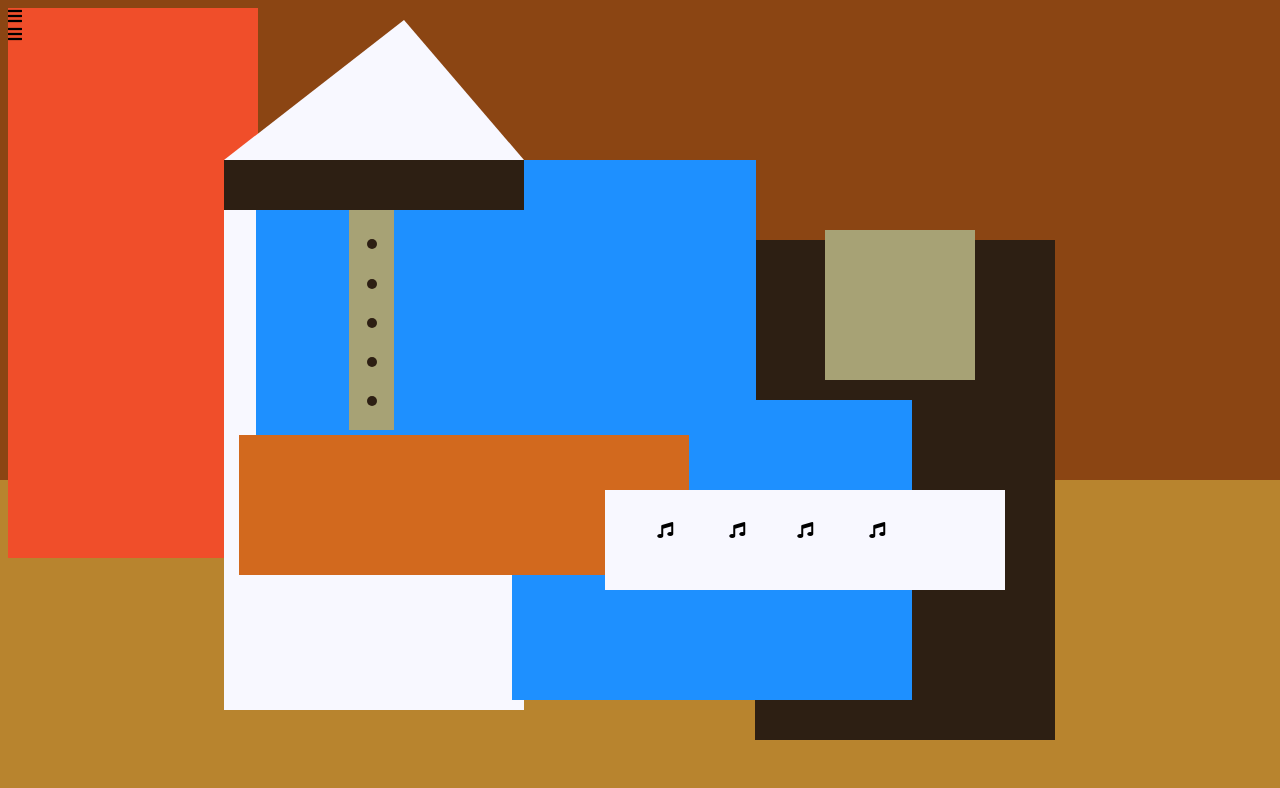
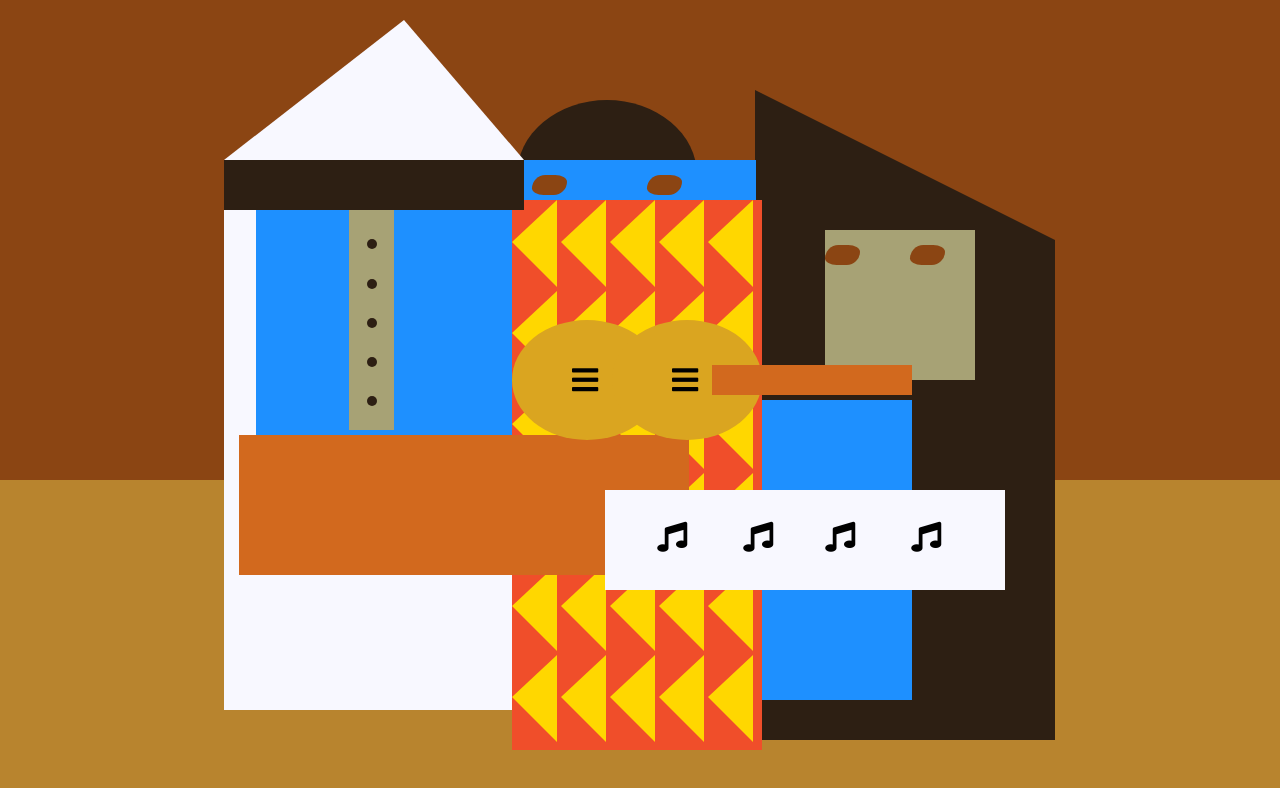
Before and after one commit to jeffvital/Picasso-Painting, a plain HTML site: page index.html in a window 1280 px wide. Drawn offline with Linux system fonts and the light colour scheme.

Commit message:
fixing black-hat color

```diff
--- a/styles.css
+++ b/styles.css
@@ -92,7 +92,7 @@ body {
   border-top-color: transparent;
   border-right-color: transparent;
   border-bottom-color: transparent;
-  border-left: rgb(45, 31, 19);
+  border-left-color: rgb(45, 31, 19);
   position: absolute;
   top: -150px;
   left: 0;
@@ -147,4 +147,109 @@ body {
   width: 250px;
   height: 550px;
   background-color: rgb(240, 78, 42);
+  position: absolute;
+  top: 25%;
+  left: 40%;
 }
+
+#black-round-hat {
+  width: 180px;
+  height: 150px;
+  background-color: rgb(45, 31, 19);
+  border-radius: 50%;
+  position: absolute;
+  top: -100px;
+  left: 5px;
+  z-index: -1;
+}
+
+#eyes-div {
+  width: 180px;
+  height: 50px;
+  position: absolute;
+  top: -40px;
+  left: 20px;
+  z-index: 3;
+}
+
+#triangles {
+  width: 250px;
+  height: 550px;
+}
+
+.triangle {
+  width: 0;
+  height: 0;
+  border-style: solid;
+  border-width: 42px 45px 45px 0;
+  border-top-color: transparent;
+  border-bottom-color: transparent;
+  border-bottom-color: transparent;
+  border-right-color: gold;
+  display: inline-block;
+}
+
+#guitar {
+  width: 100%;
+  height: 100px;
+  position: absolute;
+  top: 120px;
+  left: 0;
+  z-index: 3;
+}
+
+.guitar {
+  width: 150px;
+  height: 120px;
+  background-color: goldenrod;
+  border-radius: 50%;
+}
+
+#guitar-left {
+  position: absolute;
+  left: 0px;
+}
+
+#guitar-right {
+  position: absolute;
+  left: 100px;
+}
+
+.fa-bars {
+  display: block;
+  margin-top: 30%;
+  margin-left: 40%;
+}
+
+#guitar-neck {
+  width: 200px;
+  height: 30px;
+  background-color: #d2691e;
+  position: absolute;
+  top: 45px;
+  left: 200px;
+  z-index: 3;
+}
+
+.eyes {
+  width: 35px;
+  height: 20px;
+  background-color: #8b4513;
+  border-radius: 20px 50%;
+}
+
+.right {
+  position: absolute;
+  top: 15px;
+  right: 30px;
+}
+
+.left {
+  position: absolute;
+  top: 15px;
+  lef: 30px;
+}
+
+.fas {
+  font-size: 30px;
+}
```
